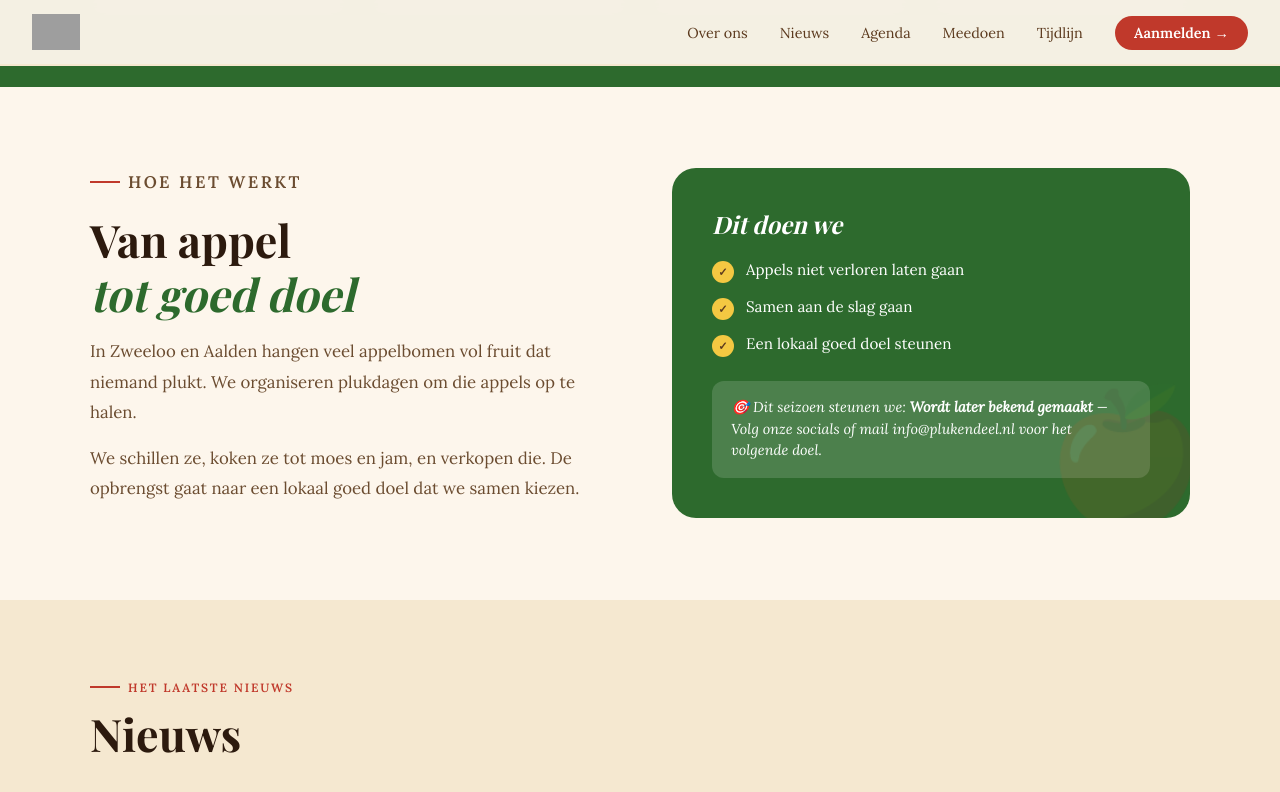
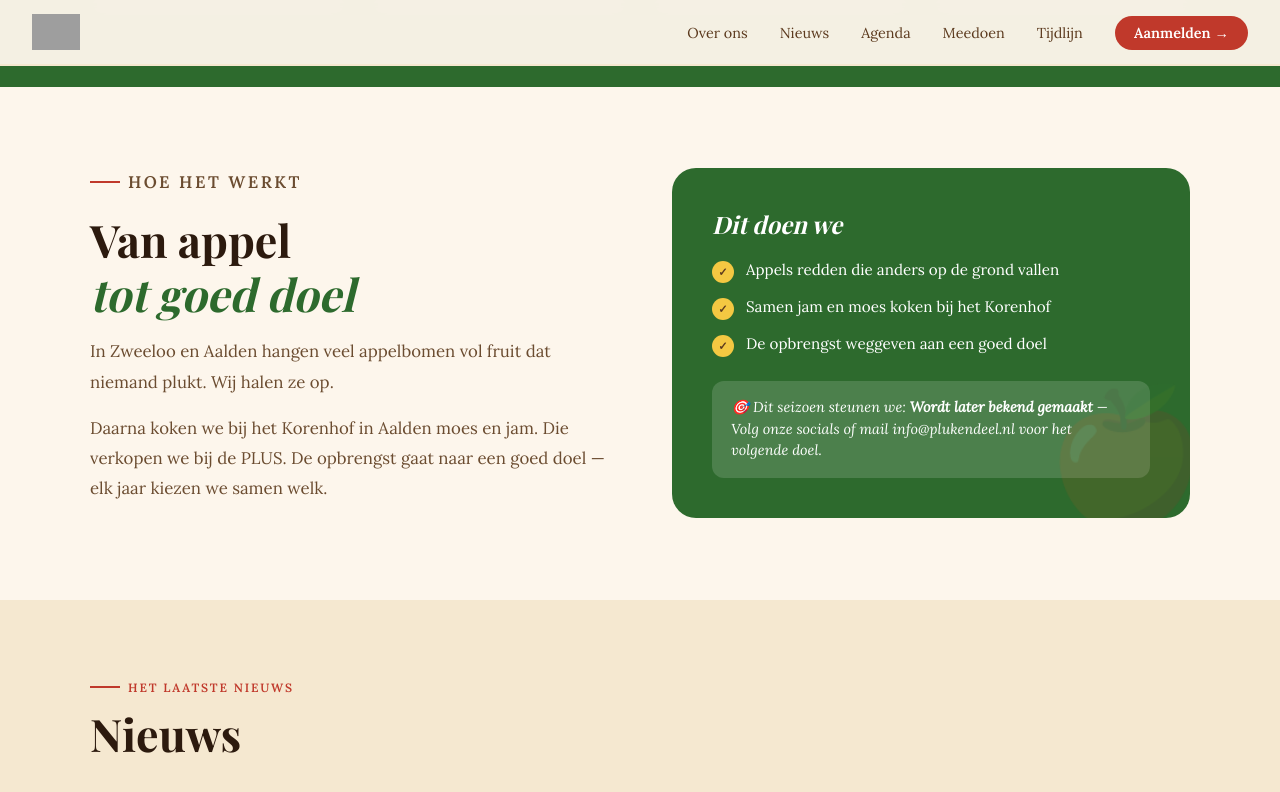
Before and after one commit to PlukenDeel/Pluk-en-Deel-2, a Jekyll site: the page built from index.html, in a window 1280 px wide and 900 px high, scrolled down 1322 px, cut to the strip 0-806 px from the top of the window. Shown: the top 792 px of the strip. Built offline with Jekyll 4.4.1, drawn with Linux system fonts in a browser that asks for light colours; some web fonts are replaced; some of the changed text lies outside the part shown; grey boxes are pictures that could not be loaded.

Commit message:
Teksten concreter, herfstvakantie alle regio's 10-25 okt
Co-Authored-By: Claude Sonnet 4.6 <noreply@anthropic.com>

```diff
--- a/_data/agenda.yml
+++ b/_data/agenda.yml
@@ -29,7 +29,7 @@ items:
     datums:
       - datum: Herfstvakantie
         iso: '2026-10-10'
-        detail: Zaterdag 10 t/m zondag 18 oktober (herfstvakantie Noord).
+        detail: "10 t/m 25 oktober — Noord: 10–18 okt, Midden & Zuid: 17–25 okt."
       - datum: Rondom Sinterklaas
         iso: '2026-11-28'
         detail: Zaterdag 28 november t/m zondag 6 december (pakjesavond 5 december).
--- a/index.html
+++ b/index.html
@@ -18,7 +18,7 @@ layout: default
     <div class="hero-content">
       <div class="hero-badge">📍 Zweeloo &amp; Aalden · Drenthe</div>
       <h1>Appels plukken<br>voor een goed doel</h1>
-      <p class="hero-sub">We plukken samen appels in Zweeloo en Aalden, verwerken ze tot moes en jam, en steunen er een lokaal initiatief mee.</p>
+      <p class="hero-sub">Elk jaar vallen er in het dorp tientallen kilo's appels op de grond. Wij plukken ze, maken er moes en jam van, en geven de opbrengst weg aan een goed doel in de buurt.</p>
       <div class="hero-actions">
         <a href="#aanmelden" class="btn-primary">Aanmelden als vrijwilliger</a>
         <a href="#agenda" class="btn-ghost">Bekijk de agenda {{ site.data.algemeen.seizoen }}</a>
@@ -64,16 +64,16 @@ layout: default
       <div class="over-text">
         <p class="section-label" aria-hidden="true">Hoe het werkt</p>
         <h2 class="section-title" id="over-titel">Van appel<br><em>tot goed doel</em></h2>
-        <p>In Zweeloo en Aalden hangen veel appelbomen vol fruit dat niemand plukt. We organiseren plukdagen om die appels op te halen.</p>
-        <p>We schillen ze, koken ze tot moes en jam, en verkopen die. De opbrengst gaat naar een lokaal goed doel dat we samen kiezen.</p>
+        <p>In Zweeloo en Aalden hangen veel appelbomen vol fruit dat niemand plukt. Wij halen ze op.</p>
+        <p>Daarna koken we bij het Korenhof in Aalden moes en jam. Die verkopen we bij de PLUS. De opbrengst gaat naar een goed doel — elk jaar kiezen we samen welk.</p>
       </div>
       <div>
         <div class="over-card">
           <h3>Dit doen we</h3>
           <ul class="doel-lijst">
-            <li>Appels niet verloren laten gaan</li>
-            <li>Samen aan de slag gaan</li>
-            <li>Een lokaal goed doel steunen</li>
+            <li>Appels redden die anders op de grond vallen</li>
+            <li>Samen jam en moes koken bij het Korenhof</li>
+            <li>De opbrengst weggeven aan een goed doel</li>
           </ul>
           <div class="goed-doel-box">🎯 Dit seizoen steunen we: <strong>{{ site.data.algemeen.goed_doel }}</strong> — {{ site.data.algemeen.goed_doel_uitleg }}</div>
         </div>
@@ -158,7 +158,7 @@ layout: default
 <section class="tijdlijn fade-in" id="tijdlijn" aria-labelledby="tijdlijn-titel">
   <div class="container-titel">
     <p class="section-label" aria-hidden="true">Van boom tot goed doel</p>
-    <h2 class="section-title" id="tijdlijn-titel">Het <em>verhaal</em> in stappen</h2>
+    <h2 class="section-title" id="tijdlijn-titel">Het seizoen<br><em>in stappen</em></h2>
     <p class="tijdlijn-intro">Zo gaat een appel van de boom bij jou in de tuin naar een potje moes op de plank — en de opbrengst naar de buurt.</p>
   </div>
   <div class="tijdlijn-scroll" role="list" aria-label="Tijdlijn van het plukproces">
@@ -185,12 +185,12 @@ layout: default
   <div class="container">
     <p class="section-label" aria-hidden="true">Doe mee</p>
     <h2 class="section-title" id="micro-titel">We zoeken<br><em>mensen</em></h2>
-    <p style="color:var(--tekst-zacht);max-width:560px;margin-top:.5rem;line-height:1.7;">Ieder jaar draaien we op een handjevol vrijwilligers. Meer handen zijn altijd welkom — je hoeft niks te kunnen, alleen zin te hebben.</p>
+    <p style="color:var(--tekst-zacht);max-width:560px;margin-top:.5rem;line-height:1.7;">Ieder jaar draaien we op een handjevol mensen. Er is altijd ruimte voor meer.</p>
     <div class="micro-grid">
 
       <div class="micro-kaart">
         <h3>Kom een keer helpen</h3>
-        <p>Of het nu plukken is, schillen, koken of verkopen — gewoon een keer langskomen is al prima. We leggen alles uit en er is altijd koffie.</p>
+        <p>Gewoon langskomen is genoeg. We leggen ter plekke uit wat je doet. Er is altijd koffie.</p>
         <ul class="micro-taken">
           <li>Meeplukken in september</li>
           <li>Schillen &amp; koken in oktober</li>
@@ -228,7 +228,7 @@ layout: default
 <!-- WERKGROEP -->
 <section class="werkgroep fade-in" aria-labelledby="werkgroep-titel">
   <div class="container">
-    <p class="section-label" aria-hidden="true">De mensen erachter</p>
+    <p class="section-label" aria-hidden="true">Wie we zijn</p>
     <h2 class="section-title" id="werkgroep-titel">Werkgroep <em>{{ site.data.algemeen.seizoen }}</em></h2>
     <p style="color:var(--tekst-zacht);margin-top:.5rem;line-height:1.7;max-width:500px;"></p>
     <ul class="namen-grid" aria-label="Werkgroepleden">
```
